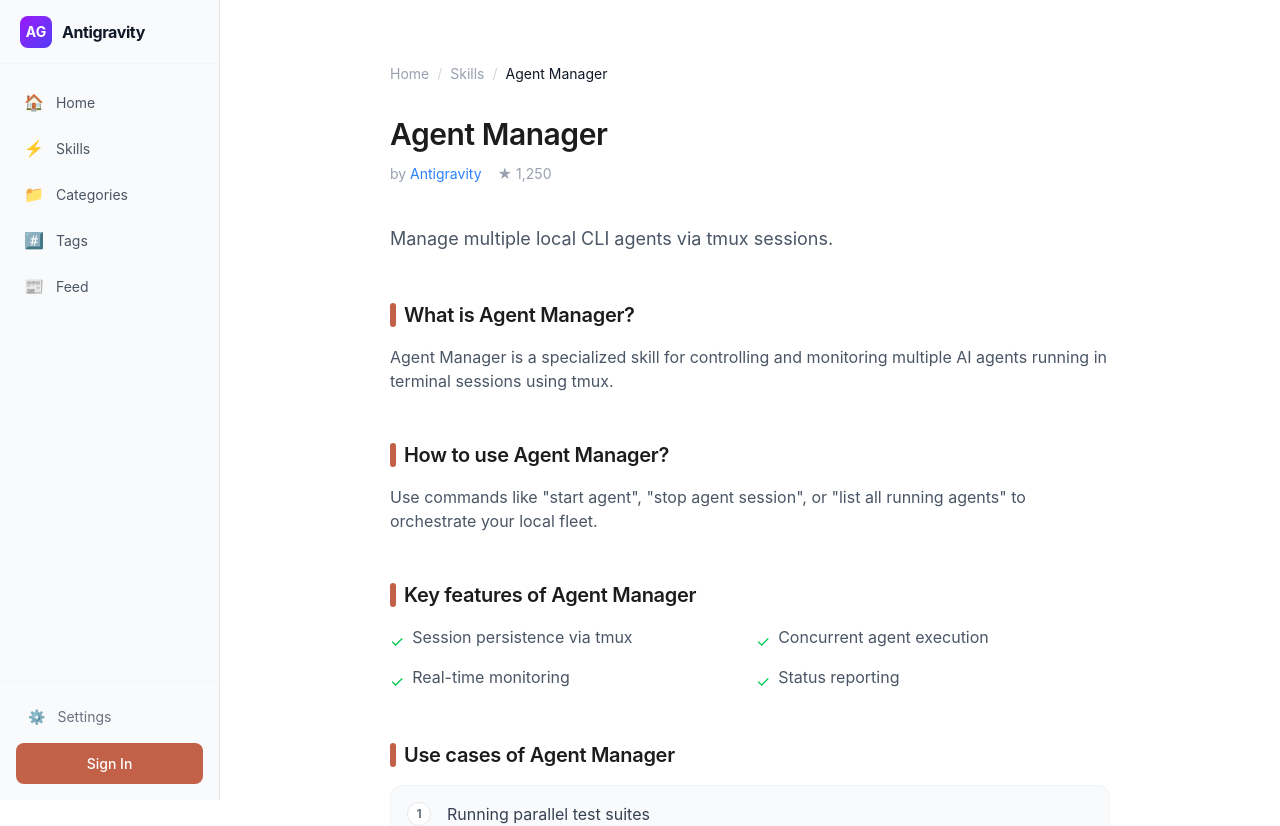
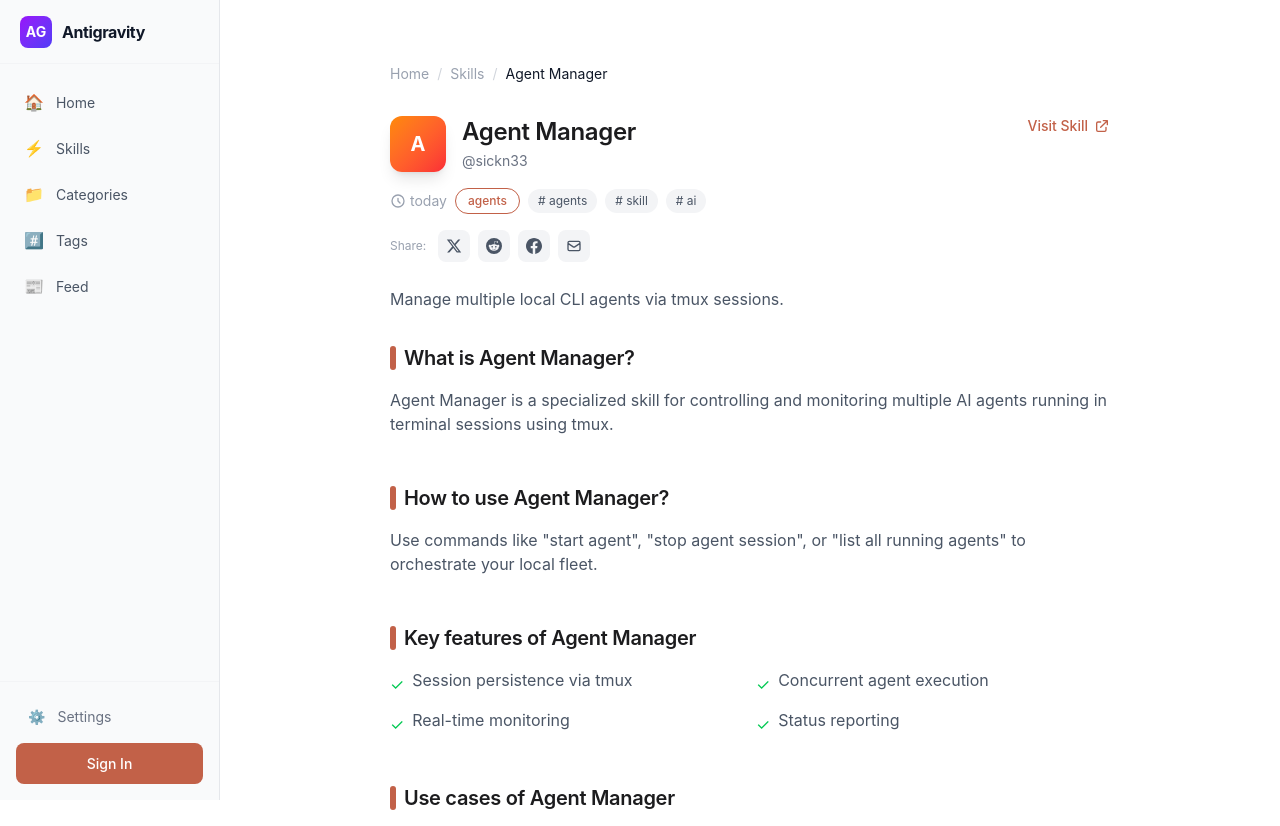
Before and after one commit to bodhi584/skills-directory, a Next.js app: page /skill/agent-manager-skill in a window 1280 px wide. Shown: the top 826 px of the page. Built offline with nearby package versions, Linux system fonts and the light colour scheme; no server answers.

Commit message:
feat: Enhance skill page with MCP.so-style header (avatar, time, social share)

```diff
--- a/app/skill/[slug]/page.tsx
+++ b/app/skill/[slug]/page.tsx
@@ -112,6 +112,21 @@ function getInstallCommands(skill: ReturnType<typeof getSkillBySlug>) {
     };
 }
 
+// Helper function to format relative time
+function getTimeAgo(dateString: string): string {
+    const date = new Date(dateString);
+    const now = new Date();
+    const diffMs = now.getTime() - date.getTime();
+    const diffDays = Math.floor(diffMs / (1000 * 60 * 60 * 24));
+
+    if (diffDays < 1) return 'today';
+    if (diffDays === 1) return 'yesterday';
+    if (diffDays < 7) return `${diffDays} days ago`;
+    if (diffDays < 30) return `${Math.floor(diffDays / 7)} weeks ago`;
+    if (diffDays < 365) return `${Math.floor(diffDays / 30)} months ago`;
+    return `${Math.floor(diffDays / 365)} years ago`;
+}
+
 export default async function SkillPage({ params }: PageProps) {
     const { slug } = await params;
     const skill = getSkillBySlug(slug);
@@ -137,35 +152,113 @@ export default async function SkillPage({ params }: PageProps) {
                     </ol>
                 </nav>
 
-                {/* Header */}
-                <div className="mb-10">
-                    <h1 className="text-3xl font-semibold text-gray-900 tracking-tight mb-3">{skill.name}</h1>
-                    <div className="flex items-center gap-4 text-gray-400 text-sm">
-                        {skill.author_name && (
-                            <span>
-                                by{' '}
-                                {skill.author_github ? (
+                {/* Header - MCP.so style */}
+                <div className="mb-8">
+                    {/* Title row with Visit button */}
+                    <div className="flex items-start justify-between gap-4 mb-4">
+                        <div className="flex items-center gap-4">
+                            {/* Author Avatar */}
+                            <div className="w-14 h-14 rounded-xl bg-gradient-to-br from-orange-400 to-red-500 flex items-center justify-center text-white font-bold text-xl shadow-lg">
+                                {skill.name.charAt(0).toUpperCase()}
+                            </div>
+                            <div>
+                                <h1 className="text-2xl font-bold text-gray-900 tracking-tight">{skill.name}</h1>
+                                {skill.author_github && (
                                     <Link
-                                        href={`https://github.com/${skill.author_github}`}
-                                        className="text-blue-500 hover:text-blue-600"
+                                        href={`https://github.com/${skill.author_github.split('/')[0]}`}
+                                        className="text-gray-500 hover:text-gray-700 text-sm"
                                         target="_blank"
                                     >
-                                        {skill.author_name}
+                                        @{skill.author_github.split('/')[0]}
                                     </Link>
-                                ) : (
-                                    skill.author_name
                                 )}
-                            </span>
-                        )}
-                        {skill.stars > 0 && (
-                            <span>★ {skill.stars.toLocaleString()}</span>
-                        )}
+                            </div>
+                        </div>
+
+                        {/* Visit Client Button */}
+                        <Link
+                            href={skill.github_url || `https://github.com/search?q=${encodeURIComponent(skill.name)}`}
+                            target="_blank"
+                            className="flex items-center gap-1.5 text-[#c26148] hover:text-[#a85240] font-medium text-sm whitespace-nowrap"
+                        >
+                            Visit Skill
+                            <svg className="w-4 h-4" fill="none" stroke="currentColor" viewBox="0 0 24 24">
+                                <path strokeLinecap="round" strokeLinejoin="round" strokeWidth={2} d="M10 6H6a2 2 0 00-2 2v10a2 2 0 002 2h10a2 2 0 002-2v-4M14 4h6m0 0v6m0-6L10 14" />
+                            </svg>
+                        </Link>
                     </div>
-                </div>
 
-                {/* Description */}
-                <div className="mb-12">
-                    <p className="text-gray-600 text-lg leading-relaxed">{skill.description}</p>
+                    {/* Meta row: time + category + tags */}
+                    <div className="flex flex-wrap items-center gap-2 mb-4">
+                        {/* Time ago */}
+                        <span className="flex items-center gap-1 text-gray-400 text-sm">
+                            <svg className="w-4 h-4" fill="none" stroke="currentColor" viewBox="0 0 24 24">
+                                <path strokeLinecap="round" strokeLinejoin="round" strokeWidth={2} d="M12 8v4l3 3m6-3a9 9 0 11-18 0 9 9 0 0118 0z" />
+                            </svg>
+                            {getTimeAgo(skill.created_at)}
+                        </span>
+
+                        {/* Category pill */}
+                        <Link
+                            href={`/category/${skill.category}`}
+                            className="px-3 py-1 rounded-full border border-[#c26148] text-[#c26148] text-xs font-medium hover:bg-[#c26148]/5"
+                        >
+                            {skill.category}
+                        </Link>
+
+                        {/* Tags */}
+                        {skill.tags.slice(0, 5).map((tag) => (
+                            <Link
+                                key={tag}
+                                href={`/explore?tag=${encodeURIComponent(tag)}`}
+                                className="px-2.5 py-1 rounded-full bg-gray-100 text-gray-600 text-xs hover:bg-gray-200"
+                            >
+                                # {tag}
+                            </Link>
+                        ))}
+                    </div>
+
+                    {/* Social Share Buttons */}
+                    <div className="flex items-center gap-2 mb-6">
+                        <span className="text-gray-400 text-xs mr-1">Share:</span>
+                        <a
+                            href={`https://twitter.com/intent/tweet?url=${encodeURIComponent(`https://antigravityskills.org/skill/${skill.slug}`)}&text=${encodeURIComponent(`Check out ${skill.name} - an awesome AI skill!`)}`}
+                            target="_blank"
+                            rel="noopener noreferrer"
+                            className="w-8 h-8 rounded-lg bg-gray-100 hover:bg-gray-200 flex items-center justify-center text-gray-600 transition-colors"
+                            title="Share on X"
+                        >
+                            <svg className="w-4 h-4" fill="currentColor" viewBox="0 0 24 24"><path d="M18.244 2.25h3.308l-7.227 8.26 8.502 11.24H16.17l-5.214-6.817L4.99 21.75H1.68l7.73-8.835L1.254 2.25H8.08l4.713 6.231zm-1.161 17.52h1.833L7.084 4.126H5.117z" /></svg>
+                        </a>
+                        <a
+                            href={`https://www.reddit.com/submit?url=${encodeURIComponent(`https://antigravityskills.org/skill/${skill.slug}`)}&title=${encodeURIComponent(skill.name)}`}
+                            target="_blank"
+                            rel="noopener noreferrer"
+                            className="w-8 h-8 rounded-lg bg-gray-100 hover:bg-gray-200 flex items-center justify-center text-gray-600 transition-colors"
+                            title="Share on Reddit"
+                        >
+                            <svg className="w-4 h-4" fill="currentColor" viewBox="0 0 24 24"><path d="M12 0A12 12 0 0 0 0 12a12 12 0 0 0 12 12 12 12 0 0 0 12-12A12 12 0 0 0 12 0zm5.01 4.744c.688 0 1.25.561 1.25 1.249a1.25 1.25 0 0 1-2.498.056l-2.597-.547-.8 3.747c1.824.07 3.48.632 4.674 1.488.308-.309.73-.491 1.207-.491.968 0 1.754.786 1.754 1.754 0 .716-.435 1.333-1.01 1.614a3.111 3.111 0 0 1 .042.52c0 2.694-3.13 4.87-7.004 4.87-3.874 0-7.004-2.176-7.004-4.87 0-.183.015-.366.043-.534A1.748 1.748 0 0 1 4.028 12c0-.968.786-1.754 1.754-1.754.463 0 .898.196 1.207.49 1.207-.883 2.878-1.43 4.744-1.487l.885-4.182a.342.342 0 0 1 .14-.197.35.35 0 0 1 .238-.042l2.906.617a1.214 1.214 0 0 1 1.108-.701zM9.25 12C8.561 12 8 12.562 8 13.25c0 .687.561 1.248 1.25 1.248.687 0 1.248-.561 1.248-1.249 0-.688-.561-1.249-1.249-1.249zm5.5 0c-.687 0-1.248.561-1.248 1.25 0 .687.561 1.248 1.249 1.248.688 0 1.249-.561 1.249-1.249 0-.687-.562-1.249-1.25-1.249zm-5.466 3.99a.327.327 0 0 0-.231.094.33.33 0 0 0 0 .463c.842.842 2.484.913 2.961.913.477 0 2.105-.056 2.961-.913a.361.361 0 0 0 .029-.463.33.33 0 0 0-.464 0c-.547.533-1.684.73-2.512.73-.828 0-1.979-.196-2.512-.73a.326.326 0 0 0-.232-.095z" /></svg>
+                        </a>
+                        <a
+                            href={`https://www.facebook.com/sharer/sharer.php?u=${encodeURIComponent(`https://antigravityskills.org/skill/${skill.slug}`)}`}
+                            target="_blank"
+                            rel="noopener noreferrer"
+                            className="w-8 h-8 rounded-lg bg-gray-100 hover:bg-gray-200 flex items-center justify-center text-gray-600 transition-colors"
+                            title="Share on Facebook"
+                        >
+                            <svg className="w-4 h-4" fill="currentColor" viewBox="0 0 24 24"><path d="M24 12.073c0-6.627-5.373-12-12-12s-12 5.373-12 12c0 5.99 4.388 10.954 10.125 11.854v-8.385H7.078v-3.47h3.047V9.43c0-3.007 1.792-4.669 4.533-4.669 1.312 0 2.686.235 2.686.235v2.953H15.83c-1.491 0-1.956.925-1.956 1.874v2.25h3.328l-.532 3.47h-2.796v8.385C19.612 23.027 24 18.062 24 12.073z" /></svg>
+                        </a>
+                        <a
+                            href={`mailto:?subject=${encodeURIComponent(`Check out ${skill.name}`)}&body=${encodeURIComponent(`I found this awesome AI skill: https://antigravityskills.org/skill/${skill.slug}`)}`}
+                            className="w-8 h-8 rounded-lg bg-gray-100 hover:bg-gray-200 flex items-center justify-center text-gray-600 transition-colors"
+                            title="Share via Email"
+                        >
+                            <svg className="w-4 h-4" fill="none" stroke="currentColor" viewBox="0 0 24 24"><path strokeLinecap="round" strokeLinejoin="round" strokeWidth={2} d="M3 8l7.89 5.26a2 2 0 002.22 0L21 8M5 19h14a2 2 0 002-2V7a2 2 0 00-2-2H5a2 2 0 00-2 2v10a2 2 0 002 2z" /></svg>
+                        </a>
+                    </div>
+
+                    {/* Description */}
+                    <p className="text-gray-600 leading-relaxed">{skill.description}</p>
                 </div>
 
                 {/* Structured Content - MCP.so style */}
```
